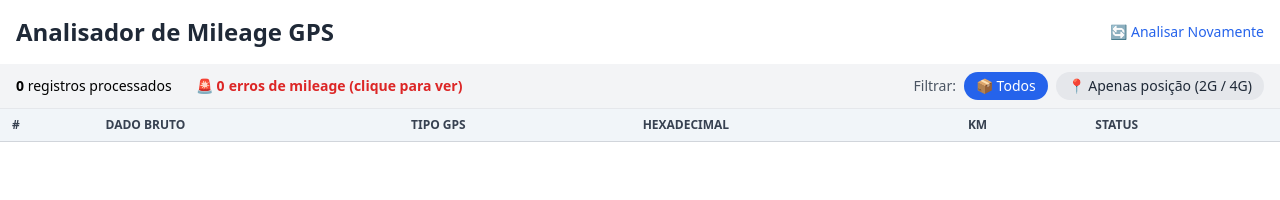
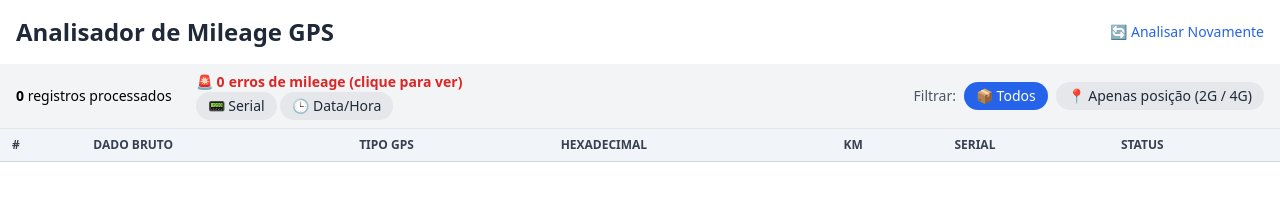
Before and after one commit to luisgustavodealvarengaaniceto/3S, a plain HTML site: page index.html in a window 1280 px wide. Both pictures are taken after a click on the button "Processar Dados". Drawn offline with nearby package versions, Linux system fonts and the light colour scheme.

Commit message:
Add time and serial

```diff
--- a/index.html
+++ b/index.html
@@ -57,6 +57,15 @@
             🚨 <span id="contadorErros">0</span> erros de mileage (clique para ver)
           </button>
 
+          <button onclick="mostrarAba('serial')" id="botaoSerial" class="px-3 py-1 text-sm rounded-full bg-gray-200 text-gray-800 hover:bg-gray-300 transition">
+            📟 Serial
+          </button>
+
+          <button onclick="ordenarPorDataEReavaliar()" class="px-3 py-1 text-sm rounded-full bg-gray-200 text-gray-800 hover:bg-gray-300 transition">
+            🕒 Data/Hora
+            </button>
+
+
           <div id="popoverErros" class="popover hidden">
             <p class="text-sm font-semibold mb-2">Ir para linha com erro:</p>
             <ul id="listaErros" class="space-y-1 text-sm text-blue-600"></ul>
@@ -85,9 +94,11 @@
     <th class="px-3 py-2">Tipo GPS</th>
     <th class="px-3 py-2">Hexadecimal</th>
     <th class="px-3 py-2">Km</th>
+    <th class="px-3 py-2">Serial</th>
     <th class="px-3 py-2">Status</th>
   </tr>
 </thead>
+
         <tbody id="tabelaResultados" class="font-mono"></tbody>
       </table>
     </section>
@@ -163,17 +174,26 @@
 
         const tipoLinhaClasse = tipoGPS === "GPS 2G" || tipoGPS === "GPS 4G" ? 'linha-gps' : 'linha-outro';
 
+// Serial
+const ultimos12 = dado.slice(-12);
+const serialHex = ultimos12.slice(0, 4).toUpperCase();
+let serialDecimal = '—';
+if (/^[0-9A-Fa-f]{4}$/.test(serialHex)) {
+  serialDecimal = parseInt(serialHex, 16).toString();
+}
+
 tabela.innerHTML += `
   <tr class="border-b ${tipoLinhaClasse} ${linhaErroMileage ? 'bg-red-50 text-red-700 font-semibold' : ''}">
-
     <td class="px-3 py-2">${index + 1}</td>
     <td class="px-3 py-2">${dado}</td>
     <td class="px-3 py-2">${tipoGPS}</td>
     <td class="px-3 py-2">${hex}</td>
     <td class="px-3 py-2">${kmTexto}</td>
+    <td class="px-3 py-2">${serialDecimal}</td>
     <td class="px-3 py-2">${status}</td>
   </tr>
 `;
+
       });
 
       // Atualiza contador
@@ -249,6 +269,153 @@ tabela.innerHTML += `
       }
       document.getElementById("popoverErros").classList.add("hidden");
     }
+
+    function mostrarAba(aba) {
+  if (aba === "serial") {
+    ordenarPorSerialEReavaliar();
+
+    // Ativar botão visualmente
+    document.getElementById("botaoSerial").classList.add("bg-blue-600", "text-white");
+    document.getElementById("filtroTodos").classList.remove("bg-blue-600", "text-white");
+    document.getElementById("filtroTodos").classList.add("bg-gray-200", "text-gray-800");
+    document.getElementById("filtroGPS").classList.remove("bg-blue-600", "text-white");
+    document.getElementById("filtroGPS").classList.add("bg-gray-200", "text-gray-800");
+  }
+}
+
+
+function ordenarPorDataEReavaliar() {
+  const input = document.getElementById('inputData').value.trim();
+  const linhas = input.split('\n').filter(l => l.trim().length > 0);
+
+  const tabela = document.getElementById('tabelaResultados');
+  const listaErros = document.getElementById("listaErros");
+
+  tabela.innerHTML = '';
+  listaErros.innerHTML = '';
+
+  let totalErros = 0;
+  let kmAnteriorValido = null;
+  let menorKmErroDetectado = null;
+  let linhasComErro = [];
+
+  const pacotesComData = linhas.map((dado, index) => {
+    const primeiros50 = dado.slice(0, 50);
+    const ultimos12Hex = primeiros50.slice(-12);
+    const partes = ultimos12Hex.match(/.{1,2}/g);
+
+    let dataValida = false;
+    let dateObj = null;
+
+    if (partes && partes.length === 6) {
+      const [yy, mm, dd, hh, min, ss] = partes.map(p => parseInt(p, 16));
+
+      try {
+        dateObj = new Date(2000 + yy, mm - 1, dd, hh, min, ss);
+        dataValida = !isNaN(dateObj.getTime());
+      } catch (_) {}
+    }
+
+    return {
+      indexOriginal: index + 1,
+      dado,
+      dataValida,
+      dateObj,
+    };
+  }).filter(p => p.dataValida);
+
+  // Ordenar por data
+  pacotesComData.sort((a, b) => a.dateObj - b.dateObj);
+
+  pacotesComData.forEach((pacote, i) => {
+    const dado = pacote.dado;
+    const dataFormatada = pacote.dateObj.toLocaleString("pt-BR");
+
+    let tipoGPS = "Não é pacote de GPS";
+    let hex = "—";
+    let kmTexto = "—";
+    let status = "—";
+    let kmDecimal = null;
+    let linhaErroMileage = false;
+
+    if (dado.length >= 26) {
+      const trecho = dado.slice(0, 8);
+      const doisUltimos = trecho.slice(-2).toUpperCase();
+
+      if (doisUltimos === "22") tipoGPS = "GPS 2G";
+      else if (doisUltimos === "A0") tipoGPS = "GPS 4G";
+
+      const isPacoteGPS = tipoGPS === "GPS 2G" || tipoGPS === "GPS 4G";
+
+      if (isPacoteGPS) {
+        hex = dado.slice(-26, -18);
+        if (/^[0-9A-Fa-f]+$/.test(hex)) {
+          const decimal = parseInt(hex, 16);
+          kmDecimal = decimal / 1000;
+          kmTexto = kmDecimal.toFixed(3) + " km";
+
+          if (kmAnteriorValido !== null) {
+            if (kmDecimal < kmAnteriorValido) {
+              if (menorKmErroDetectado === null || kmDecimal < menorKmErroDetectado) {
+                status = "🔴 Erro de mileage ↓";
+                linhaErroMileage = true;
+                totalErros++;
+                menorKmErroDetectado = kmDecimal;
+                linhasComErro.push(i + 1);
+              } else {
+                status = "—";
+              }
+            } else {
+              status = "✅ OK";
+              kmAnteriorValido = kmDecimal;
+              menorKmErroDetectado = null;
+            }
+          } else {
+            status = "✅ OK";
+            kmAnteriorValido = kmDecimal;
+          }
+        } else {
+          hex = "Inválido";
+          kmTexto = "Inválido";
+          status = "Erro no HEX";
+        }
+      }
+    }
+
+    const ultimos12 = dado.slice(-12);
+    const serialHex = ultimos12.slice(0, 4).toUpperCase();
+    let serialDecimal = '—';
+    if (/^[0-9A-Fa-f]{4}$/.test(serialHex)) {
+      serialDecimal = parseInt(serialHex, 16).toString();
+    }
+
+    const tipoLinhaClasse = tipoGPS === "GPS 2G" || tipoGPS === "GPS 4G" ? 'linha-gps' : 'linha-outro';
+
+    tabela.innerHTML += `
+      <tr class="border-b ${tipoLinhaClasse} ${linhaErroMileage ? 'bg-red-50 text-red-700 font-semibold' : ''}">
+        <td class="px-3 py-2">${i + 1}</td>
+        <td class="px-3 py-2">${dado}</td>
+        <td class="px-3 py-2">${tipoGPS}</td>
+        <td class="px-3 py-2">${hex}</td>
+        <td class="px-3 py-2">${kmTexto}</td>
+        <td class="px-3 py-2">${serialDecimal}</td>
+        <td class="px-3 py-2">${status}<br><span class="text-gray-400 text-xs">${dataFormatada}</span></td>
+      </tr>
+    `;
+  });
+
+  document.getElementById("contadorTotal").textContent = pacotesComData.length;
+  document.getElementById("contadorErros").textContent = totalErros;
+
+  linhasComErro.forEach((linha) => {
+    listaErros.innerHTML += `
+      <li><button onclick="scrollParaLinha(${linha})" class="hover:underline">${linha}ª linha</button></li>
+    `;
+  });
+}
+
+
+
   </script>
 </body>
 </html>
```
Lines whose indentation alone changed are shown as unchanged.
